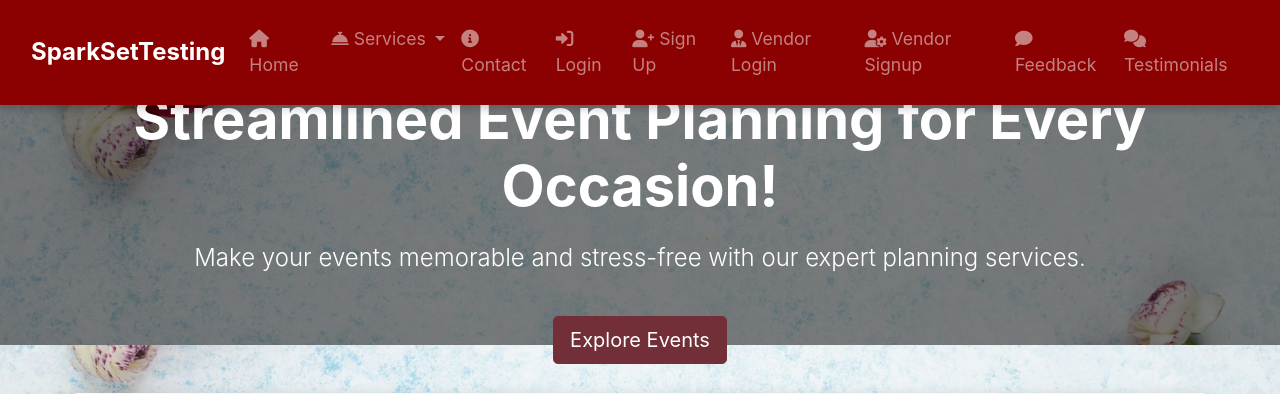
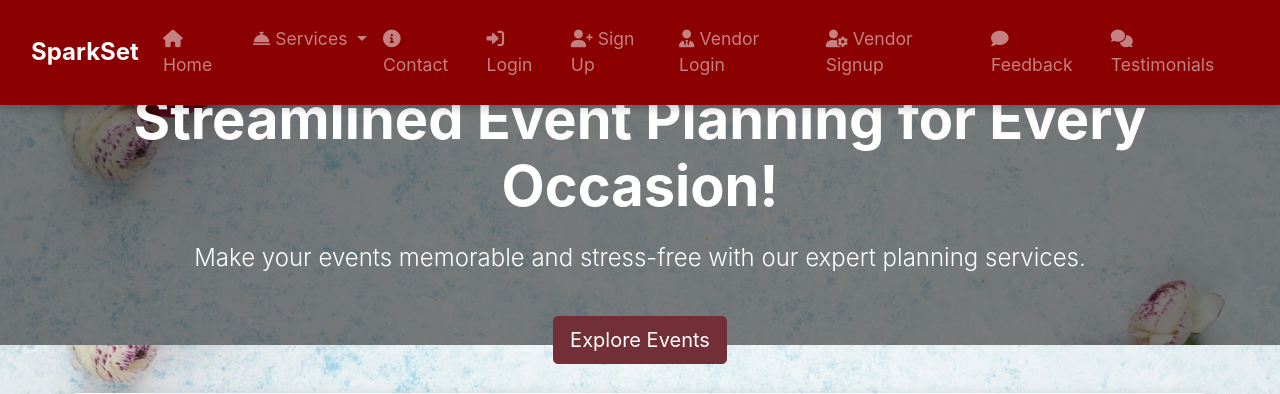
Before and after one commit to Shivangip01/Sparkset_planner, a Django app: template events/templates/events/index.html in a window 1280 px wide. Shown: the top 394 px of the page. Run offline with Django 3.2, Linux system fonts and the light colour scheme; the template is opened without the code that fills it, so the values that code supplies are empty; some libraries are stand-ins or nearby versions.

Commit message:
Revert "Sparkset_plannertester"
This reverts commit 459add3fc026c29ae9ff64ae72979b12a149d5d6.

```diff
--- a/events/templates/events/index.html
+++ b/events/templates/events/index.html
@@ -117,7 +117,7 @@
     <!-- Navigation Bar -->
     <nav class="navbar navbar-expand-lg navbar-dark sticky-top">
         <div class="container-fluid">
-            <a class="navbar-brand" href="#">SparkSetTesting</a>
+            <a class="navbar-brand" href="#">SparkSet</a>
             <button class="navbar-toggler" type="button" data-toggle="collapse" data-target="#navbarNav" aria-controls="navbarNav" aria-expanded="false" aria-label="Toggle navigation">
                 <span class="navbar-toggler-icon"></span>
             </button>
```
